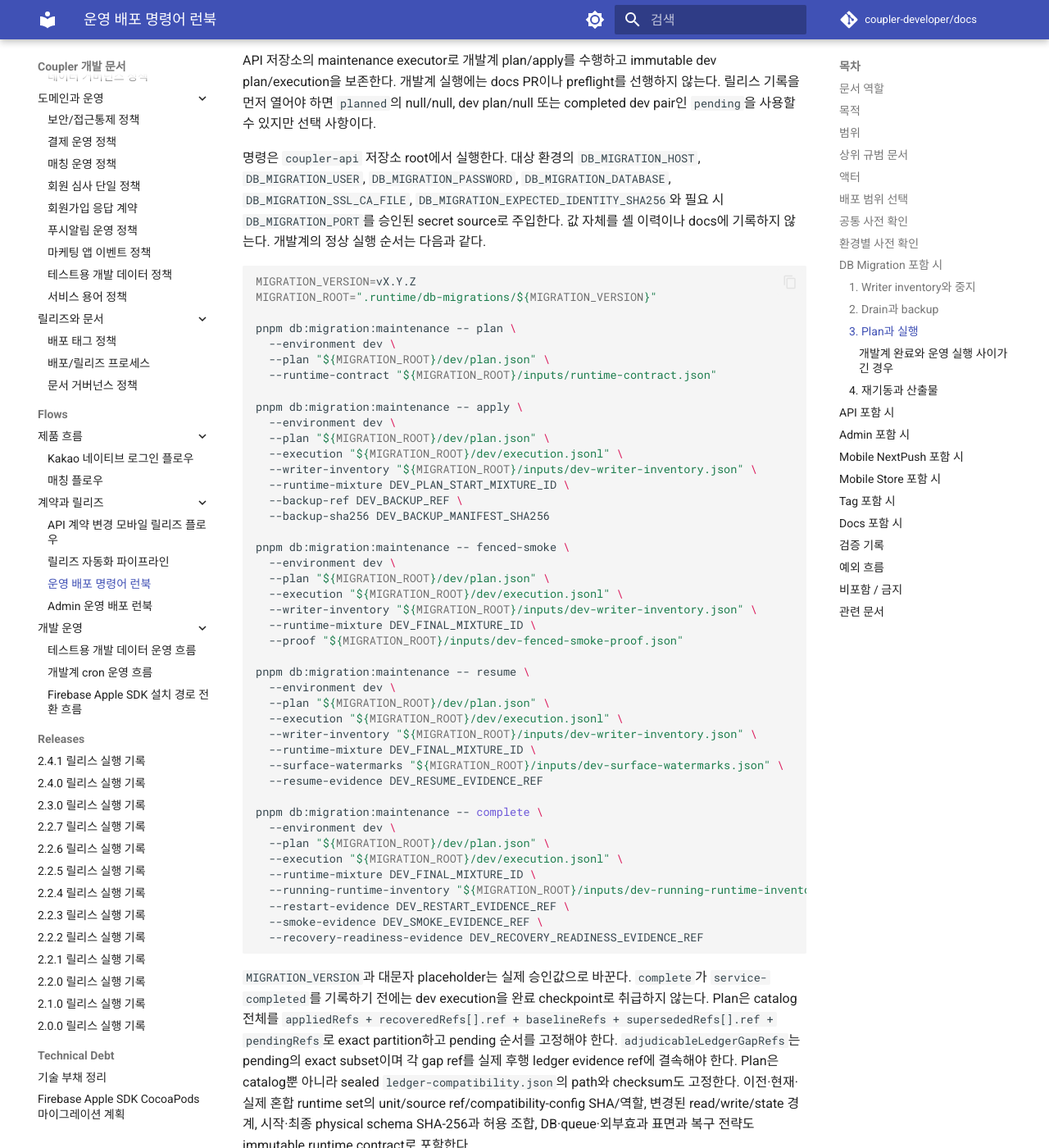
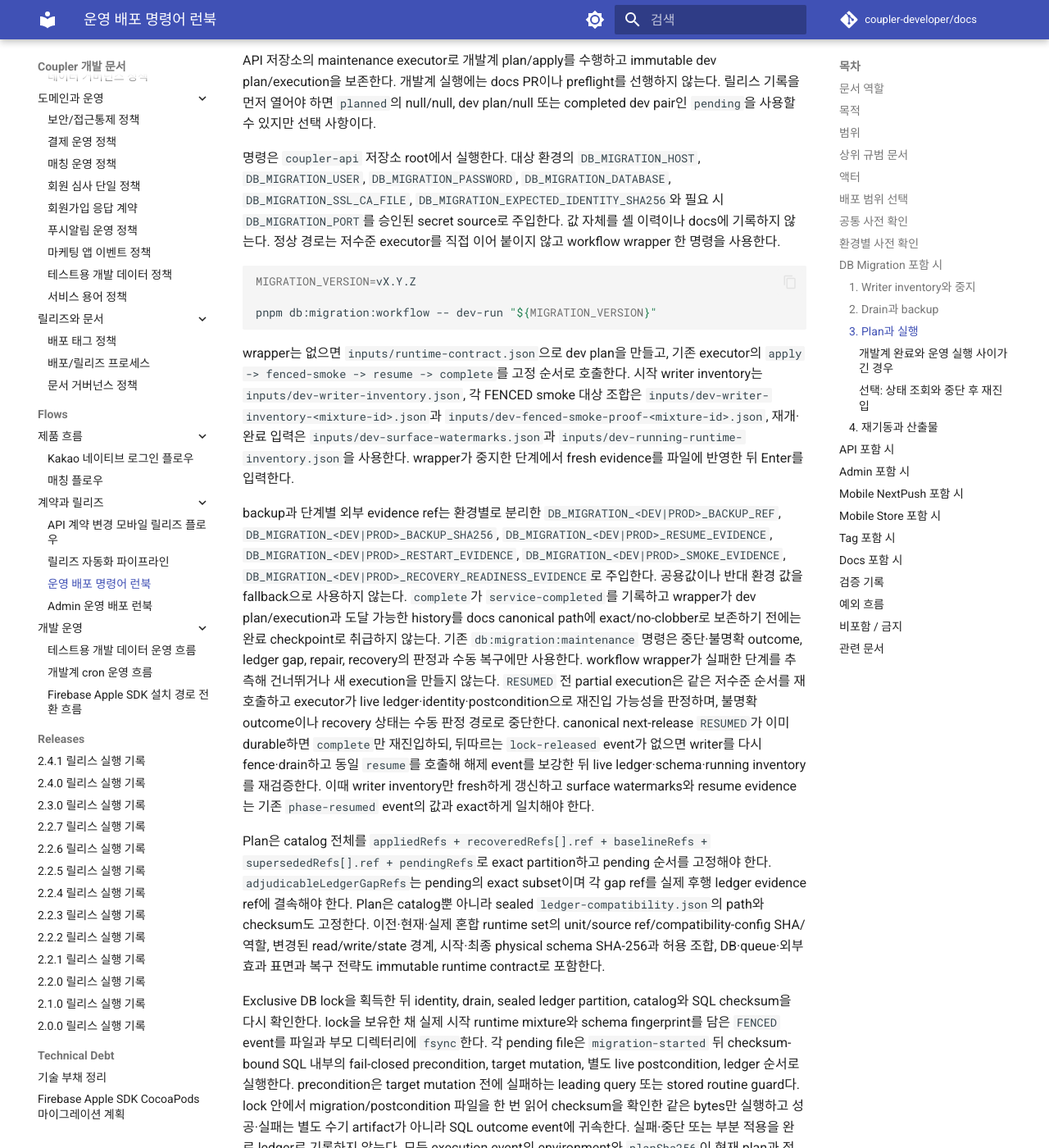
Before and after one commit to coupler-developer/docs, an MkDocs documentation site: the page built from content/flows/cross-project/production-deploy-command-runbook.md, in a window 1280 px wide and 1400 px high, scrolled down 4700 px. Shown: the whole window at 82% size. Built offline with MkDocs 1.6.1 and Material for MkDocs 9.7.7, drawn with Linux system fonts in a browser that asks for light colours; comment, search, counter and statistics services are not loaded; some of the changed text lies outside the part shown.

Commit message:
docs: DB 마이그레이션 정상 실행 경로 단순화

````diff
--- a/content/flows/cross-project/production-deploy-command-runbook.md
+++ b/content/flows/cross-project/production-deploy-command-runbook.md
@@ -161,56 +161,38 @@ null/null, dev plan/null 또는 completed dev pair인 `pending`을 사용할 수
 명령은 `coupler-api` 저장소 root에서 실행한다. 대상 환경의 `DB_MIGRATION_HOST`,
 `DB_MIGRATION_USER`, `DB_MIGRATION_PASSWORD`, `DB_MIGRATION_DATABASE`, `DB_MIGRATION_SSL_CA_FILE`,
 `DB_MIGRATION_EXPECTED_IDENTITY_SHA256`와 필요 시 `DB_MIGRATION_PORT`를 승인된 secret source로 주입한다.
-값 자체를 셸 이력이나 docs에 기록하지 않는다. 개발계의 정상 실행 순서는 다음과 같다.
+값 자체를 셸 이력이나 docs에 기록하지 않는다. 정상 경로는 저수준 executor를 직접 이어 붙이지 않고
+workflow wrapper 한 명령을 사용한다.
 
 ```bash
 MIGRATION_VERSION=vX.Y.Z
-MIGRATION_ROOT=".runtime/db-migrations/${MIGRATION_VERSION}"
 
-pnpm db:migration:maintenance -- plan \
-  --environment dev \
-  --plan "${MIGRATION_ROOT}/dev/plan.json" \
-  --runtime-contract "${MIGRATION_ROOT}/inputs/runtime-contract.json"
-
-pnpm db:migration:maintenance -- apply \
-  --environment dev \
-  --plan "${MIGRATION_ROOT}/dev/plan.json" \
-  --execution "${MIGRATION_ROOT}/dev/execution.jsonl" \
-  --writer-inventory "${MIGRATION_ROOT}/inputs/dev-writer-inventory.json" \
-  --runtime-mixture DEV_PLAN_START_MIXTURE_ID \
-  --backup-ref DEV_BACKUP_REF \
-  --backup-sha256 DEV_BACKUP_MANIFEST_SHA256
-
-pnpm db:migration:maintenance -- fenced-smoke \
-  --environment dev \
-  --plan "${MIGRATION_ROOT}/dev/plan.json" \
-  --execution "${MIGRATION_ROOT}/dev/execution.jsonl" \
-  --writer-inventory "${MIGRATION_ROOT}/inputs/dev-writer-inventory.json" \
-  --runtime-mixture DEV_FINAL_MIXTURE_ID \
-  --proof "${MIGRATION_ROOT}/inputs/dev-fenced-smoke-proof.json"
-
-pnpm db:migration:maintenance -- resume \
-  --environment dev \
-  --plan "${MIGRATION_ROOT}/dev/plan.json" \
-  --execution "${MIGRATION_ROOT}/dev/execution.jsonl" \
-  --writer-inventory "${MIGRATION_ROOT}/inputs/dev-writer-inventory.json" \
-  --runtime-mixture DEV_FINAL_MIXTURE_ID \
-  --surface-watermarks "${MIGRATION_ROOT}/inputs/dev-surface-watermarks.json" \
-  --resume-evidence DEV_RESUME_EVIDENCE_REF
-
-pnpm db:migration:maintenance -- complete \
-  --environment dev \
-  --plan "${MIGRATION_ROOT}/dev/plan.json" \
-  --execution "${MIGRATION_ROOT}/dev/execution.jsonl" \
-  --runtime-mixture DEV_FINAL_MIXTURE_ID \
-  --running-runtime-inventory "${MIGRATION_ROOT}/inputs/dev-running-runtime-inventory.json" \
-  --restart-evidence DEV_RESTART_EVIDENCE_REF \
-  --smoke-evidence DEV_SMOKE_EVIDENCE_REF \
-  --recovery-readiness-evidence DEV_RECOVERY_READINESS_EVIDENCE_REF
+pnpm db:migration:workflow -- dev-run "${MIGRATION_VERSION}"
 ```
 
-`MIGRATION_VERSION`과 대문자 placeholder는 실제 승인값으로 바꾼다. `complete`가
-`service-completed`를 기록하기 전에는 dev execution을 완료 checkpoint로 취급하지 않는다.
+wrapper는 없으면 `inputs/runtime-contract.json`으로 dev plan을 만들고, 기존 executor의
+`apply -> fenced-smoke -> resume -> complete`를 고정 순서로 호출한다. 시작 writer inventory는
+`inputs/dev-writer-inventory.json`, 각 FENCED smoke 대상 조합은
+`inputs/dev-writer-inventory-<mixture-id>.json`과
+`inputs/dev-fenced-smoke-proof-<mixture-id>.json`, 재개·완료 입력은
+`inputs/dev-surface-watermarks.json`과 `inputs/dev-running-runtime-inventory.json`을 사용한다. wrapper가
+중지한 단계에서 fresh evidence를 파일에 반영한 뒤 Enter를 입력한다.
+
+backup과 단계별 외부 evidence ref는 환경별로 분리한 `DB_MIGRATION_<DEV|PROD>_BACKUP_REF`,
+`DB_MIGRATION_<DEV|PROD>_BACKUP_SHA256`, `DB_MIGRATION_<DEV|PROD>_RESUME_EVIDENCE`,
+`DB_MIGRATION_<DEV|PROD>_RESTART_EVIDENCE`, `DB_MIGRATION_<DEV|PROD>_SMOKE_EVIDENCE`,
+`DB_MIGRATION_<DEV|PROD>_RECOVERY_READINESS_EVIDENCE`로 주입한다. 공용값이나 반대 환경 값을 fallback으로
+사용하지 않는다. `complete`가 `service-completed`를 기록하고
+wrapper가 dev plan/execution과 도달 가능한 history를 docs canonical path에 exact/no-clobber로 보존하기
+전에는 완료 checkpoint로 취급하지 않는다. 기존 `db:migration:maintenance` 명령은 중단·불명확 outcome,
+ledger gap, repair, recovery의 판정과 수동 복구에만 사용한다. workflow wrapper가 실패한 단계를 추측해
+건너뛰거나 새 execution을 만들지 않는다. `RESUMED` 전 partial execution은 같은 저수준 순서를 재호출하고
+executor가 live ledger·identity·postcondition으로 재진입 가능성을 판정하며, 불명확 outcome이나 recovery
+상태는 수동 판정 경로로 중단한다. canonical next-release `RESUMED`가 이미 durable하면 `complete`만
+재진입하되, 뒤따르는 `lock-released` event가 없으면 writer를 다시 fence·drain하고 동일 `resume`를 호출해
+해제 event를 보강한 뒤 live ledger·schema·running inventory를 재검증한다. 이때 writer inventory만 fresh하게
+갱신하고 surface watermarks와 resume evidence는 기존 `phase-resumed` event의 값과 exact하게 일치해야 한다.
+
 Plan은 catalog 전체를
 `appliedRefs + recoveredRefs[].ref + baselineRefs + supersededRefs[].ref + pendingRefs`로 exact
 partition하고 pending 순서를 고정해야 한다. `adjudicableLedgerGapRefs`는 pending의 exact subset이며
@@ -234,8 +216,8 @@ execution을 fast path나 재진입 근거로 사용하지 않는다.
 
 #### 개발계 완료와 운영 실행 사이가 긴 경우
 
-시간 간격 자체에는 제한을 두지 않는다. 개발계 완료 직후 아래 두 root 파일과 dev plan에서 도달 가능한
-failed-history를 docs canonical path에 byte-for-byte 복사하고 SHA-256을 대조한다.
+시간 간격 자체에는 제한을 두지 않는다. 성공한 `dev-run`은 아래 두 root 파일과 dev plan에서 도달 가능한
+failed-history를 docs canonical path에 byte-for-byte 게시하고 SHA-256을 대조한다.
 
 - `content/releases/evidence/db-migrations/<version>/dev/plan.json`
 - `content/releases/evidence/db-migrations/<version>/dev/execution.jsonl`
@@ -246,32 +228,33 @@ failed-history를 docs canonical path에 byte-for-byte 복사하고 SHA-256을
 ledger compatibility 또는 runtime contract 불일치로 dev pair를 거부하면 이 version을 재사용하지 않고 더 높은
 version에서 개발계 검증부터 다시 시작한다.
 
-며칠 또는 몇 달 뒤 운영을 준비할 때는 최신 docs `main`의 dev root bytes를 `coupler-api` root 아래
-`.runtime/db-migrations/<version>/dev/`로 복원한다. dev plan의 failed artifact ref가 있으면 canonical
-`history/<failed-plan-sha256>/` bytes도 plan에 기록된 API-relative path로 복원한다. 복원 과정에서 JSON을 다시
-직렬화하거나 execution 줄을 합치지 않는다. 각 ref의 SHA-256이 복원한 bytes와 다르면 중단한다.
+며칠 또는 몇 달 뒤 운영을 준비할 때 `prod-prepare`는 최신 docs `main`의 dev root bytes와 도달 가능한
+failed-history를 `coupler-api`의 plan에 기록된 API-relative path로 복원한다. 복원 과정에서 JSON을 다시
+직렬화하거나 execution 줄을 합치지 않으며, 각 ref의 SHA-256이 다르면 중단한다.
 
 운영 plan은 과거에 미리 만들어 두지 않고 운영 당일 live production DB에서 새로 만든다. 최종 API 40자
-source ref를 checkout하고, dev plan의 `runtimeContract`와 동일한 JSON 입력을 준비한 뒤 다음 명령을 실행한다.
+source ref를 checkout한 뒤 다음 명령을 실행한다. wrapper는 최신 docs canonical dev graph를 byte-for-byte
+복원하고 SHA와 완료 상태를 검증하며, 동일 runtime contract와 dev pair를 참조하는 fresh prod plan만 만든다.
 
 ```bash
 MIGRATION_VERSION=vX.Y.Z
-MIGRATION_ROOT=".runtime/db-migrations/${MIGRATION_VERSION}"
-
-pnpm db:migration:maintenance -- plan \
-  --environment prod \
-  --plan "${MIGRATION_ROOT}/prod/plan.json" \
-  --runtime-contract "${MIGRATION_ROOT}/inputs/prod-runtime-contract.json" \
-  --dev-plan "${MIGRATION_ROOT}/dev/plan.json" \
-  --dev-execution "${MIGRATION_ROOT}/dev/execution.jsonl"
+pnpm db:migration:workflow -- prod-prepare "${MIGRATION_VERSION}"
 ```
 
 executor가 dev pair의 bytes SHA, 완료 event, catalog, ledger compatibility와 runtime contract를 다시 확인한다.
 성공한 fresh prod plan을 docs canonical prod path에 복사하고, 같은 version의 release record를
 `in_progress`·prod plan/null root로 작성한 미병합 PR head에서 preflight를 통과시킨다. 그 뒤 운영계에서도
-위의 `apply -> fenced-smoke -> resume -> complete` 순서와 동일한 필수 옵션을 사용하되 `--environment prod`,
-prod plan/execution 및 운영 inventory·backup·evidence만 입력한다. 완료된 prod execution을 canonical path와
-terminal release record에 추가한 뒤에만 해당 PR을 병합한다.
+운영 입력 파일과 evidence 환경변수를 dev와 같은 이름 규칙의 `prod-*`로 준비하고 다음 한 명령을 실행한다.
+
+```bash
+pnpm db:migration:workflow -- prod-run "${MIGRATION_VERSION}"
+```
+
+`prod-run`은 docs preflight, runtime/canonical prod plan의 full SHA와 bytes 일치, TTY에서
+`APPLY <version> <full-plan-sha256>` 승인을 차례로 확인한다. 승인 직후 plan SHA를 다시 확인한 다음에만 기존
+executor의 `apply -> fenced-smoke -> resume -> complete`를 호출한다. 이미 canonical `RESUMED`인 동일
+execution의 완료 재진입은 `COMPLETE <version> <full-plan-sha256>`를 별도로 승인한다. 완료된 prod execution을
+canonical path와 terminal release record에 추가한 뒤에만 해당 PR을 병합한다.
 
 운영 execution event가 하나도 생성되기 전에 live production 상태가 바뀌어 prod plan이 stale해지면 API의
 기존 immutable plan 파일을 덮어쓰지 않는다. 새 runtime path에 fresh plan을 만들고 미병합 docs PR의 canonical
@@ -314,6 +297,12 @@ execution의 bytes SHA를 함께 참조하고, execution을 해당 개발계 pla
 plan을 canonical archive에 보존하고, prod plan/null을 릴리스 기록의 root로 한 미병합 PR에 push한다. 그
 40자 head의 preflight를 통과한 뒤에만 운영 maintenance로 진입한다. 운영 maintenance 명령은 live DB에 진입할
 때마다 prod plan 내부의 dev pair를 다시 검증한다.
+
+#### 선택: 상태 조회와 중단 후 재진입
+
+`status`는 정상 실행의 선행 Gate가 아니다. 중단 뒤 현재 event를 확인할 때만
+`pnpm db:migration:workflow -- status "${MIGRATION_VERSION}" <dev|prod>`를 사용하고, 같은
+`dev-run` 또는 `prod-run`을 다시 호출해 동일 execution에 재진입한다.
 
 ### 4. 재기동과 산출물
 
````
